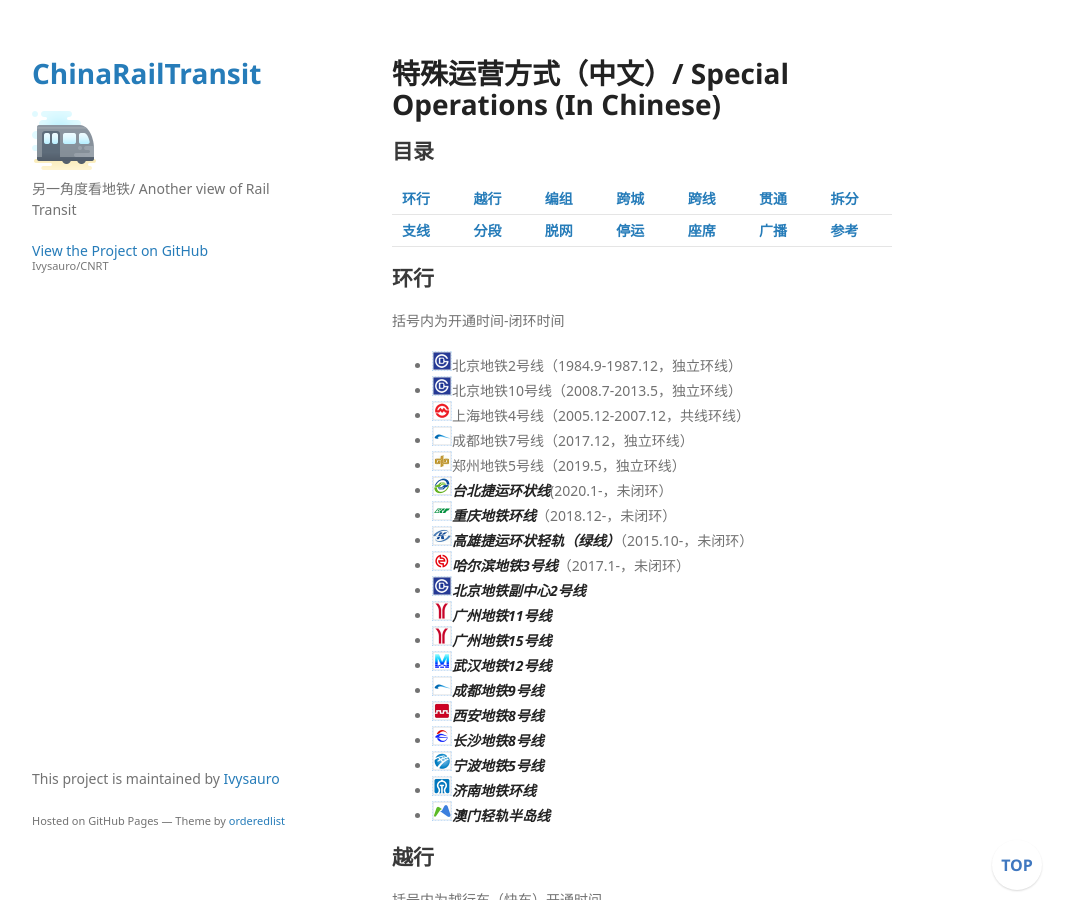
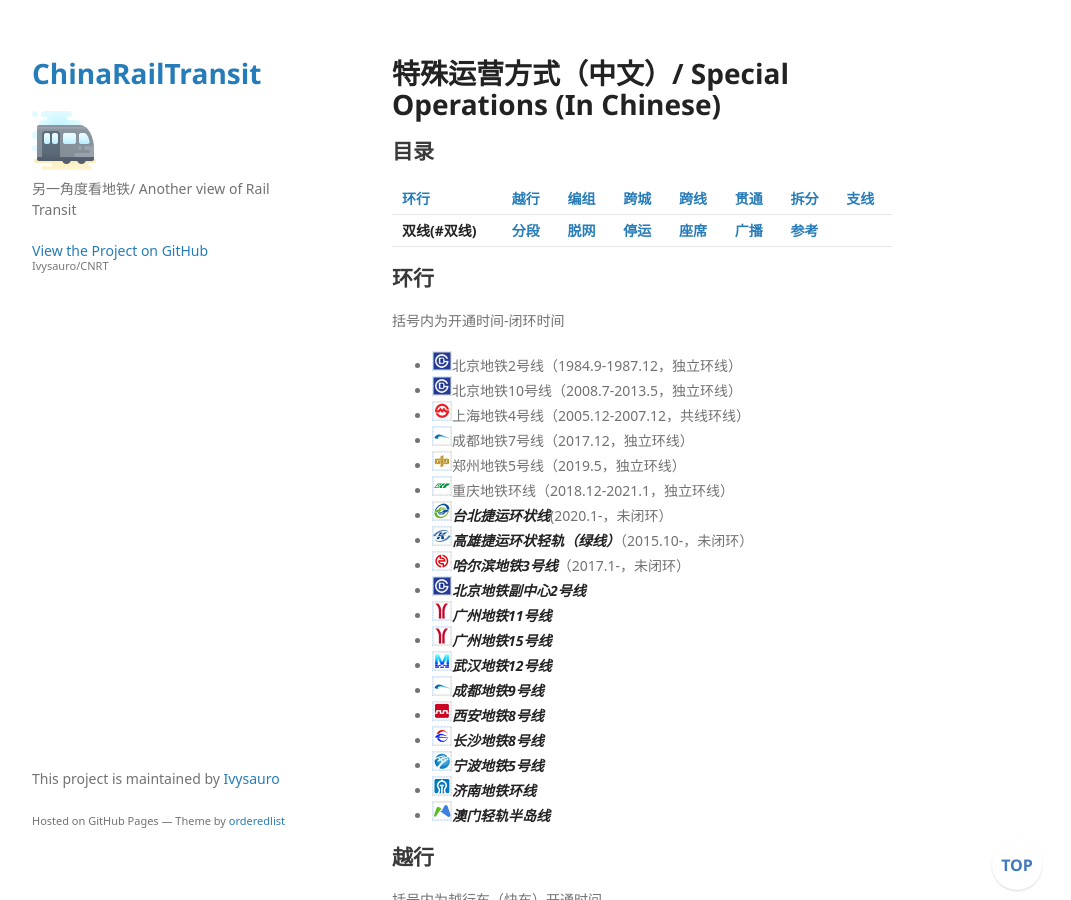
Before and after one commit to Ivysauro/CNRT, a Jekyll site: the page built from data/Special Operations.md, in a window 1280 px wide and 900 px high. Shown: the whole window, without its empty margins (178-1249 px from the left). Built offline with Jekyll 4.4.1, drawn with Linux system fonts in a browser that asks for light colours; some web fonts are replaced; our own code applies the rules of GitHub Pages for plain Markdown files; a script that is not in the unit is left out; some of the changed text lies outside the part shown.

Commit message:
🍊更新重庆、杭州数据
1. 重庆环线成环
2. 杭州6号线支线

```diff
--- a/data/Special Operations.md
+++ b/data/Special Operations.md
@@ -2,9 +2,9 @@
 
 ## 目录
 
-| [环行](#环行) | [越行](#越行) | [编组](#编组) | [跨城](#跨城) | [跨线](#跨线) | [贯通](#贯通) | [拆分](#拆分) |
+| [环行](#环行) | [越行](#越行) | [编组](#编组) | [跨城](#跨城) | [跨线](#跨线) | [贯通](#贯通) | [拆分](#拆分) | [支线](#支线) |
 |-----|-----|-----|-----|-----|-----|-----|
-| **[支线](#支线)** | **[分段](#分段)** | **[脱网](#脱网)** | **[停运](#停运)** | **[座席](#座席)** | **[广播](#广播)** | **[参考](#参考资料)** |
+| **双线(#双线)** | **[分段](#分段)** | **[脱网](#脱网)** | **[停运](#停运)** | **[座席](#座席)** | **[广播](#广播)** | **[参考](#参考资料)** |
 
 ## 环行
 
@@ -15,8 +15,8 @@
 - <img src="https://raw.githubusercontent.com/Ivysauro/CNRT/master/images/city/sh.gif" width="20" hegiht="20"/>上海地铁4号线（2005.12-2007.12，共线环线）
 - <img src="https://raw.githubusercontent.com/Ivysauro/CNRT/master/images/city/cd.gif" width="20" hegiht="20"/>成都地铁7号线（2017.12，独立环线）
 - <img src="https://raw.githubusercontent.com/Ivysauro/CNRT/master/images/city/zz.gif" width="20" hegiht="20"/>郑州地铁5号线（2019.5，独立环线）
+- <img src="https://raw.githubusercontent.com/Ivysauro/CNRT/master/images/city/cq.gif" width="20" hegiht="20"/>重庆地铁环线（2018.12-2021.1，独立环线）
 - <img src="https://raw.githubusercontent.com/Ivysauro/CNRT/master/images/city/tp.gif" width="20" hegiht="20"/>***台北捷运环状线***(2020.1-，未闭环）
-- <img src="https://raw.githubusercontent.com/Ivysauro/CNRT/master/images/city/cq.gif" width="20" hegiht="20"/>***重庆地铁环线***（2018.12-，未闭环）
 - <img src="https://raw.githubusercontent.com/Ivysauro/CNRT/master/images/city/kh.gif" width="20" hegiht="20"/>***高雄捷运环状轻轨（绿线）***（2015.10-，未闭环）
 - <img src="https://raw.githubusercontent.com/Ivysauro/CNRT/master/images/city/hrb.gif" width="20" hegiht="20"/>***哈尔滨地铁3号线***（2017.1-，未闭环）
 - <img src="https://raw.githubusercontent.com/Ivysauro/CNRT/master/images/city/bj.gif" width="20" hegiht="20"/>***北京地铁副中心2号线***
@@ -167,6 +167,8 @@
 - <img src="https://raw.githubusercontent.com/Ivysauro/CNRT/master/images/city/cd.gif" width="20" hegiht="20"/>成都地铁1号线
 - <img src="https://raw.githubusercontent.com/Ivysauro/CNRT/master/images/city/km.gif" width="20" hegiht="20"/>昆明地铁1号线
 - <img src="https://raw.githubusercontent.com/Ivysauro/CNRT/master/images/city/hz.gif" width="20" hegiht="20"/>杭州地铁1号线
+- <img src="https://raw.githubusercontent.com/Ivysauro/CNRT/master/images/city/hz.gif" width="20" hegiht="20"/>杭州地铁1号线
+- <img src="https://raw.githubusercontent.com/Ivysauro/CNRT/master/images/city/hz.gif" width="20" hegiht="20"/>杭州地铁6号线
 - <img src="https://raw.githubusercontent.com/Ivysauro/CNRT/master/images/city/gz.gif" width="20" hegiht="20"/>~~广州地铁14号线~~
 - <img src="https://raw.githubusercontent.com/Ivysauro/CNRT/master/images/city/bj.gif" width="20" hegiht="20"/>***北京地铁17号线***
 - <img src="https://raw.githubusercontent.com/Ivysauro/CNRT/master/images/city/bj.gif" width="20" hegiht="20"/>***北京地铁22号线***
@@ -185,6 +187,14 @@
 
 ### 其他支线
 - <img src="https://raw.githubusercontent.com/Ivysauro/CNRT/master/images/city/bj.gif" width="20" hegiht="20"/>***北京地铁副中心2号线***
+
+## 双线
+
+快慢线并行
+
+- <img src="https://raw.githubusercontent.com/Ivysauro/CNRT/master/images/city/cd.gif" width="20" hegiht="20"/>成都地铁1号线&18号线
+- <img src="https://raw.githubusercontent.com/Ivysauro/CNRT/master/images/city/bj.gif" width="20" hegiht="20"/>*北京地铁1号线&18号线*
+- <img src="https://raw.githubusercontent.com/Ivysauro/CNRT/master/images/city/bj.gif" width="20" hegiht="20"/>~~北京地铁19号线&大兴机场线~~（原规划）
 
 ## 分段
 
```
